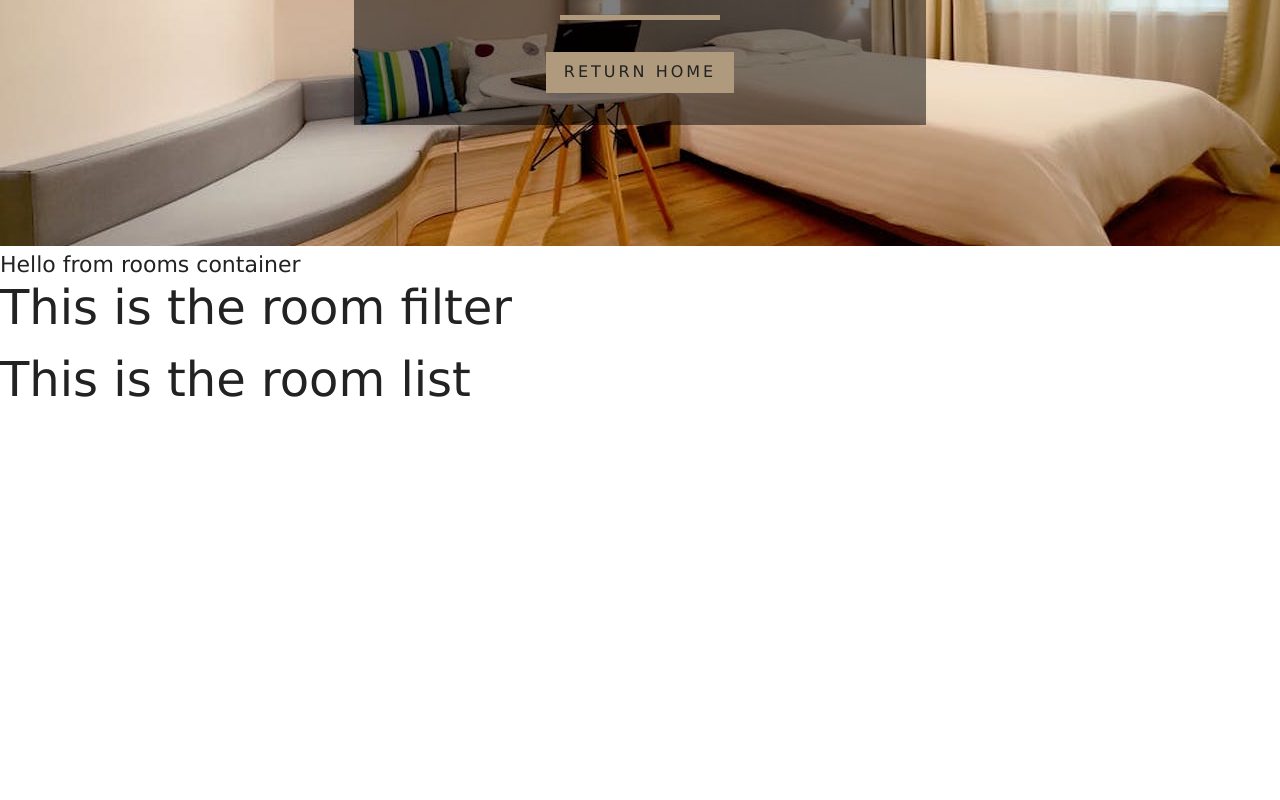
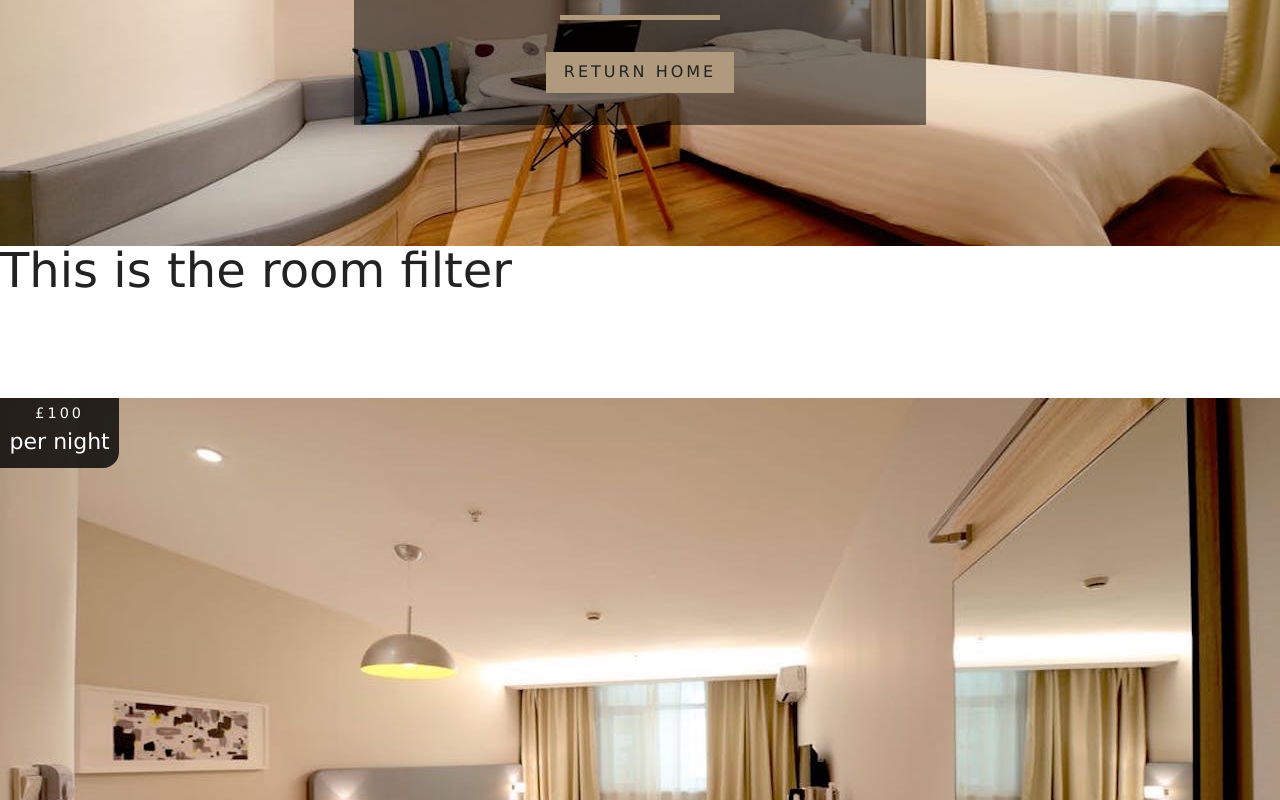
Before and after one commit to MelissaAstbury/beach-resort, a React (Create React App) app: page /rooms in a window 1280 px wide. Shown: the part 300-1100 px from the top of the page. Before the commit the page ends 800 px from the top, so only its background shows below. Built offline with nearby package versions, Linux system fonts and the light colour scheme.

Commit message:
passed rooms down the the room list component and rendered this on the rooms search page

```diff
--- a/src/components/RoomList/RoomList.js
+++ b/src/components/RoomList/RoomList.js
@@ -1,10 +1,24 @@
 import React from "react";
 
-const RoomList = () => {
+import Room from "../../components/Room/Room";
+
+const RoomList = ({ rooms }) => {
+  console.log(rooms);
+  if (rooms.length === 0) {
+    return (
+      <div className="empty-search">
+        <h3>Unfortunatly no rooms matched your search</h3>
+      </div>
+    );
+  }
   return (
-    <div>
-      <h1>This is the room list</h1>
-    </div>
+    <section className="roomslist">
+      <div className="roomlist-center">
+        {rooms.map((item) => {
+          return <Room key={item.id} room={item} />;
+        })}
+      </div>
+    </section>
   );
 };
 
--- a/src/components/RoomsContainer/RoomsContainer.js
+++ b/src/components/RoomsContainer/RoomsContainer.js
@@ -11,11 +11,10 @@
     return <Loading />;
   }
   return (
-    <div>
-      <p>Hello from rooms container</p>
+    <>
       <RoomFilter rooms={rooms} />
       <RoomList rooms={sortedRooms} />
-    </div>
+    </>
   );
 };
 
--- a/src/context/RoomContext.js
+++ b/src/context/RoomContext.js
@@ -46,6 +46,7 @@
         featuredRooms,
         getRoom,
         loading,
+        sortedRooms,
       }}
     >
       {props.children}
```
